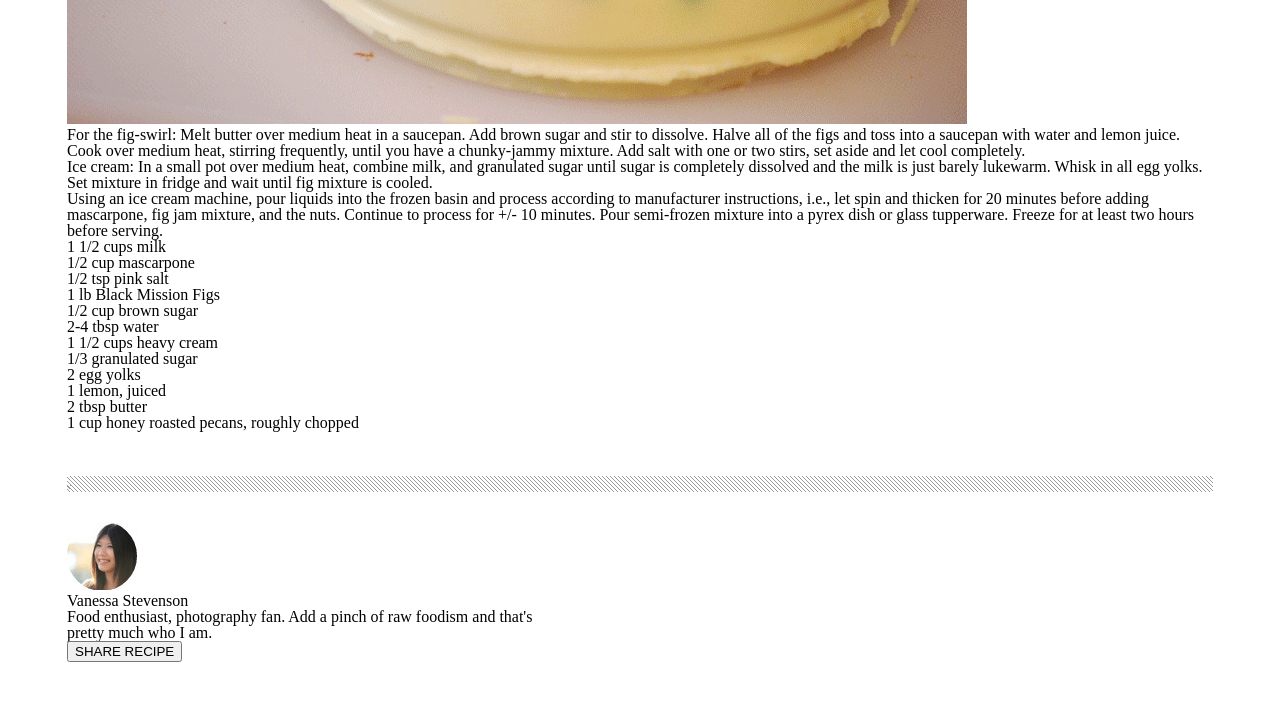
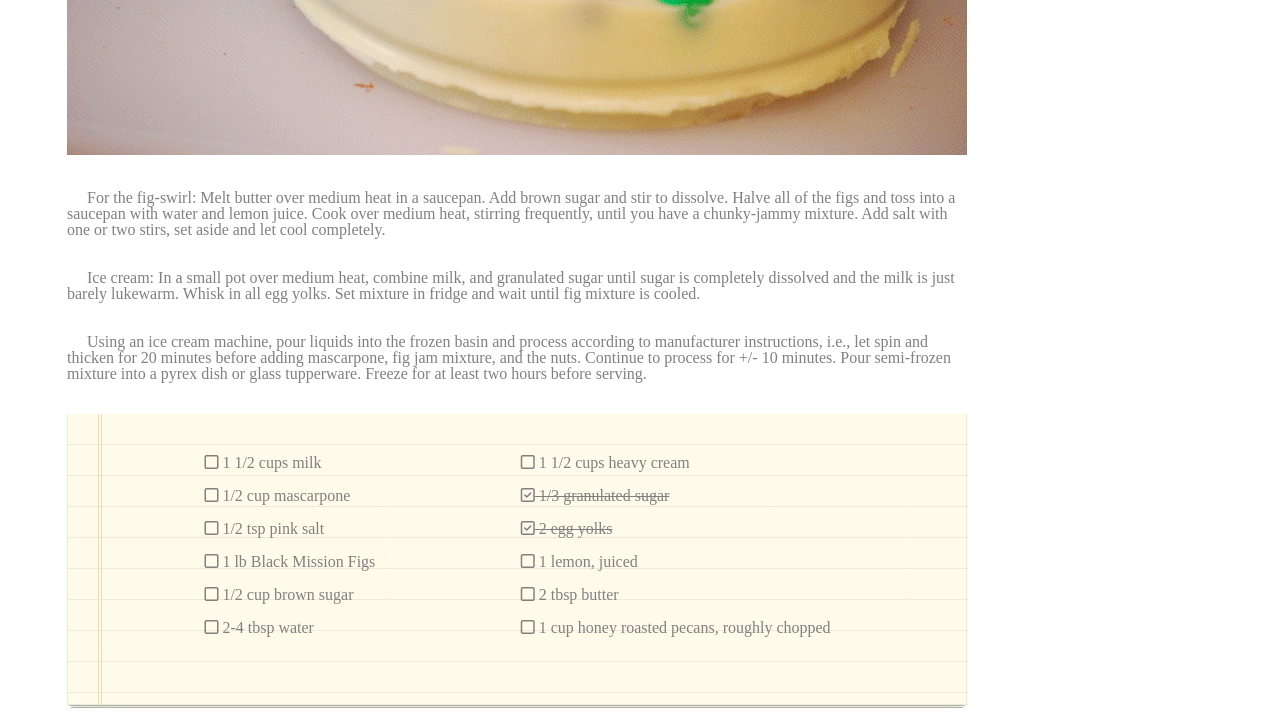
Before and after one commit to bran2miz/chocolate-pizza, a plain HTML site: page index.html in a window 1280 px wide. Shown: the part 750-1476 px from the top of the page. Drawn offline with Linux system fonts and the light colour scheme.

Commit message:
edited formatting

```diff
--- a/css/style.css
+++ b/css/style.css
@@ -2,11 +2,13 @@
 
 body {
   margin: 67px;
+
 }
 
 header {
   display: flex;
   justify-content: space-between;
+  width: 901px;
 }
 
 .logo {
@@ -35,7 +37,7 @@ header {
 }
 
 #blogStartTag {
-    font-size: 15px;
+    font-size: 10px;
     text-transform: uppercase;
 }
 
@@ -48,7 +50,12 @@ header {
     background-repeat: repeat;
     margin-top: 30px;
     margin-bottom: 45px;
+    width:901px;
   }
+
+main{
+  width:901px;
+}
 
 .title-of-page {
   display: flex;
@@ -79,21 +86,95 @@ h1 {
   font-size: small;
 }
 
+.pizza{
+  width: 100%;
+  margin-top: 2rem;
+  margin-bottom: 2rem;
+}
+
+.directions p{
+  /* color:rgb(179, 177, 177); */
+  color: grey;
+  margin-top: 2rem;
+  text-indent: 20px;
+}
+
+article{
+  background-image: url(../img/list-bg.png);
+  display: flex;
+  flex: wrap;
+  /* flex-direction: column; */
+  justify-content: space-evenly;
+  margin-top: 2rem;
+}
+
+article ul{
+  margin-top: 2rem;
+  margin-bottom: 4rem;
+  color: grey;
+
+}
+
+
+li{
+  padding: 8px;
+  font-family: 'Patrick Hand';
+}
+
+#crossout{
+  text-decoration:line-through;
+}
+
 .border-bottom {
   background-image: url(/img/hr-img.png);
   background-repeat: repeat;
   margin-top: 45px;
   margin-bottom: 30px;
+  width:901px;
 }
 
+footer{
+  display: flex;
+  justify-content: space-between;
+  width: 901px;
+}
+
+h2{
+  font-weight:bold;
+  padding-bottom: .5rem;
+  margin-left: -10rem;
+  color:rgb(63, 63, 63);
+}
+
+.vanessa p{
+  margin-left: -10rem;
+  color:rgb(63, 63, 63);
+}
+
+button{
+  background-color:#cc6600 ;
+  color:white;
+  width: 175px;
+  height: 50px;
+  border: transparent;
+}
 
 .bottom {
   display: flex;
   justify-content: space-evenly;
   align-items: center;
   margin-top: 70px;
+  width: 901px;
 }
 
 hr {
-  width:20px;
+  width: 901px;
   /* border:rgb(241, 239, 239) solid 1px; */
+  margin: 10px;
+}
+
+.end{
+  text-align: center;
+  padding-top: 2rem;
+  width: 901px;
+}
--- a/index.html
+++ b/index.html
@@ -52,9 +52,11 @@
             <p id="print-text">PRINT</p>
           </div>
         </div>
-          <img src="/img/choco-pizza.png" alt="pizza">
-
+        <div class="pizza">
+          <!-- <img src="/img/choco-pizza.png" alt="pizza"> -->
+        </div>
           <div class="directions">
+            <img src="/img/choco-pizza.png" alt="pizza">
             <p>For the fig-swirl: Melt butter over medium heat in a saucepan. Add brown sugar and stir to dissolve. Halve all of the figs and toss into a saucepan with water and lemon juice. Cook over medium heat, stirring frequently, until you have a chunky-jammy mixture. Add salt with one or two stirs, set aside and let cool completely.</p>
             <p>Ice cream: In a small pot over medium heat, combine milk, and granulated sugar until sugar is completely dissolved and the milk is just barely lukewarm. Whisk in all egg yolks. Set mixture in fridge and wait until fig mixture is cooled.
             </p>
@@ -62,42 +64,42 @@
           </div>
             <article>
                 <ul>
-                    <li>
+                    <li> <i class="far fa-square"></i>
                         1 1/2 cups milk
                     </li>
-                    <li>
+                    <li> <i class="far fa-square"></i>
                         1/2 cup mascarpone
                     </li>
-                    <li>
+                    <li> <i class="far fa-square"></i>
                         1/2 tsp pink salt
                     </li>
-                    <li>
+                    <li> <i class="far fa-square"></i>
                         1 lb Black Mission Figs
                     </li>
-                    <li>
+                    <li> <i class="far fa-square"></i>
                         1/2 cup brown sugar
                     </li>
-                    <li>
+                    <li> <i class="far fa-square"></i>
                         2-4 tbsp water
                     </li>
                 </ul>
                 <ul>
-                    <li>
+                  <li> <i class="far fa-square"></i>
                         1 1/2 cups heavy cream
                     </li>
-                    <li id="crossout">
+                    <li id="crossout"> <i class="far fa-check-square"></i>
                         1/3 granulated sugar
                     </li>
-                    <li id="crossout">
+                    <li id="crossout"> <i class="far fa-check-square"></i>
                         2 egg yolks
                     </li>
-                    <li>
+                    <li> <i class="far fa-square"></i>
                         1 lemon, juiced
                     </li>
-                    <li>
+                    <li> <i class="far fa-square"></i>
                         2 tbsp butter
                     </li>
-                    <li>
+                    <li> <i class="far fa-square"></i>
                         1 cup honey roasted pecans, roughly chopped
                     </li>
                 </ul>
@@ -116,6 +118,7 @@
               </div>
                 <button type="button">SHARE RECIPE</button>
           </footer>
+
           <div class="bottom">
             <hr>
               <img src="/img/small-logo.png" alt="fork-and-knife" width=25px height=25px>
```
